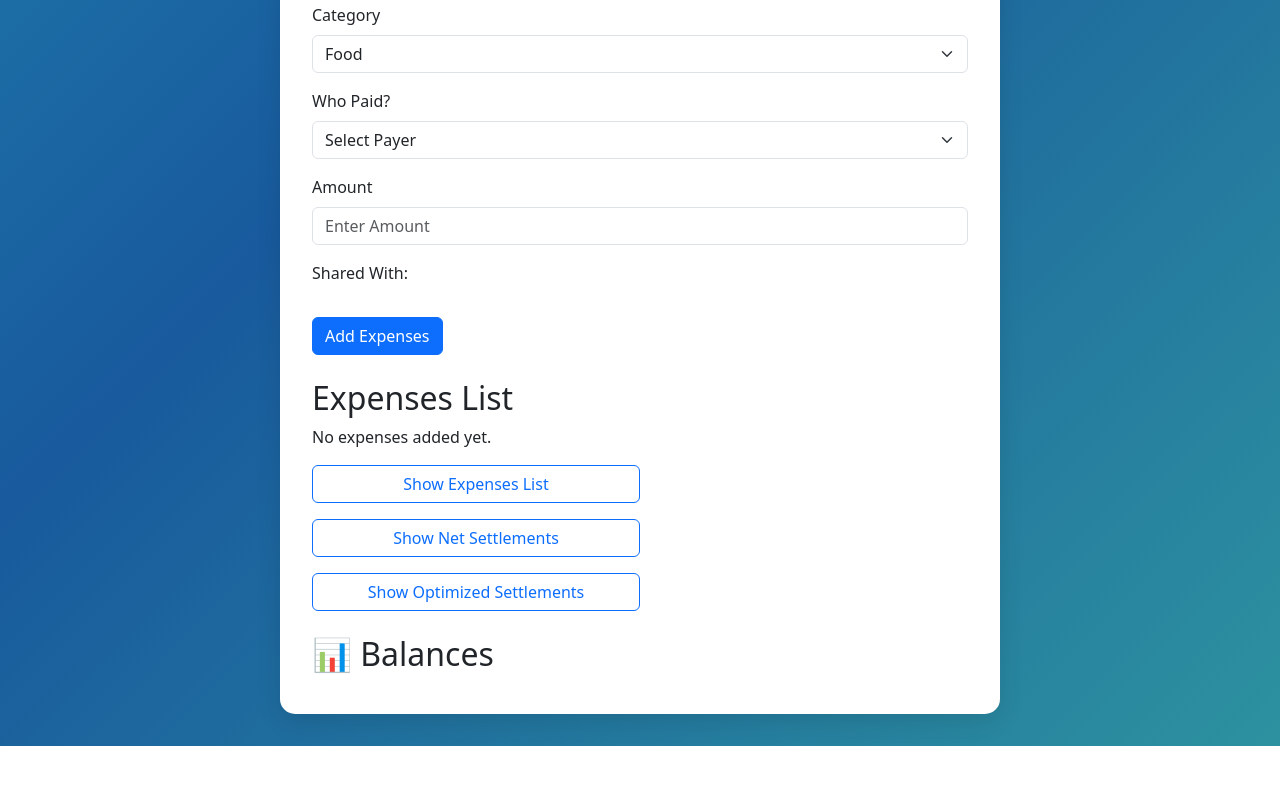
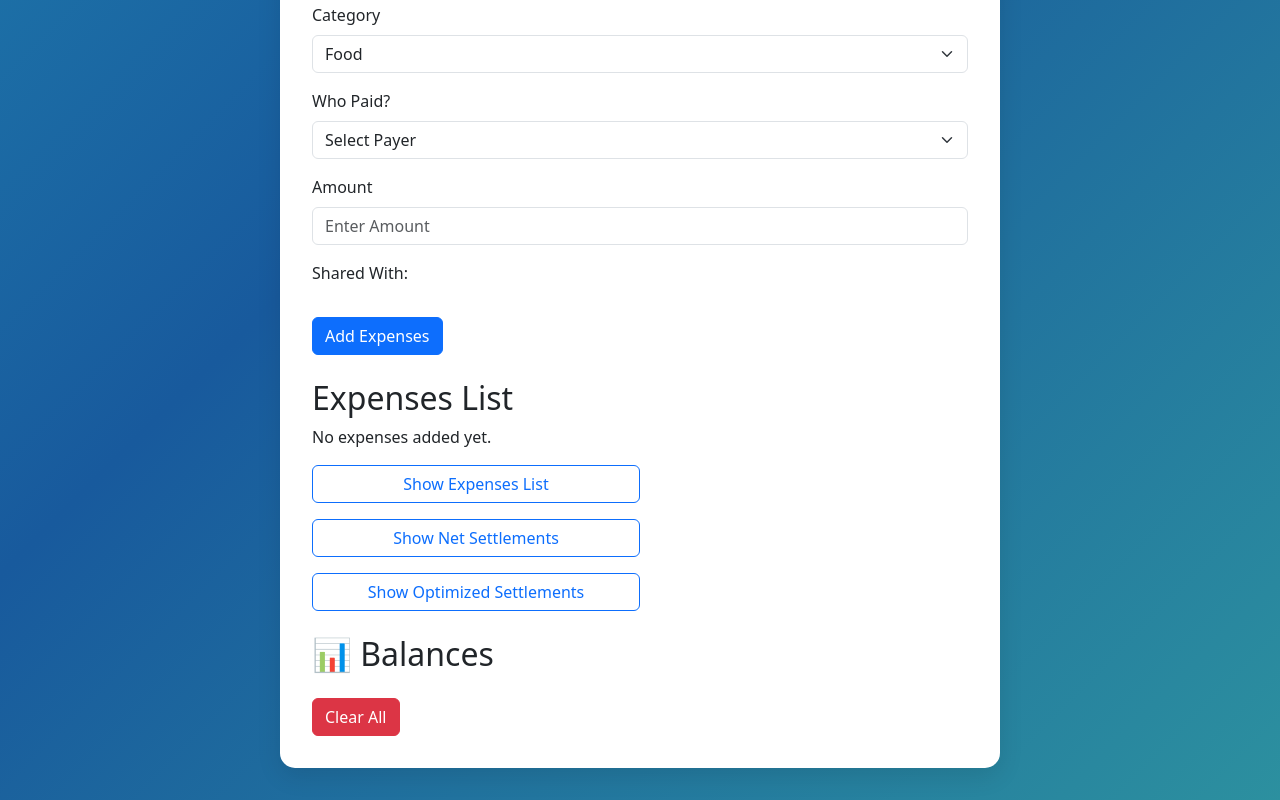
Before and after one commit to KishnaGPT/trip-expense_app, a React (Create React App) app: page / in a window 1280 px wide. Shown: the part 352-1152 px from the top of the page. Before the commit the page ends 1098 px from the top, so only its background shows below. Built offline with nearby package versions, Linux system fonts and the light colour scheme.

Commit message:
Update App.js

```diff
--- a/src/App.js
+++ b/src/App.js
@@ -5,17 +5,33 @@ import { BalanceList } from './BalanceList';
 import { OptimizedSettlements } from './OptimizedSettlements';
 import { ExpenseList } from './ExpenseList';
 import { NetSettlements } from './NetSettlements';
-import { useState } from 'react';
+import { useState, useEffect } from 'react';
 import 'bootstrap/dist/css/bootstrap.min.css';
 import './App.css'
 
 export function App(){
 
-  const [people, setPeople] = useState([]);
-  const [expenses, setExpenses] = useState([]);
+  const [people, setPeople] = useState(()=>{
+    const savedPeople = localStorage.getItem('people');
+  return savedPeople ? JSON.parse(savedPeople) : [];
+  });
+
+  const [expenses, setExpenses] = useState(()=>{
+    const savedExpenses = localStorage.getItem('expenses');
+  return savedExpenses ? JSON.parse(savedExpenses) : [];
+  });
+
   const [showNetSettle, setNetSettle] = useState(false);
   const [showOptimized, setOptimized] = useState(false);
   const [showExpList, setExpList] = useState(false);
+
+  useEffect(() => {
+  localStorage.setItem('people', JSON.stringify(people));
+}, [people]);
+
+useEffect(() => {
+  localStorage.setItem('expenses', JSON.stringify(expenses));
+}, [expenses]);
 
   return<>
 
@@ -26,7 +42,6 @@ export function App(){
         <PersonForm people={people} setPeople={setPeople}/>
 
         <ExpenseForm people={people} expenses={expenses} setExpenses={setExpenses}/>
-
 
         <div className='my-3 d-flex flex-column w-50 gap-3'>
           <button
@@ -76,6 +91,13 @@ export function App(){
         )}
 
         <BalanceList people={people} expenses={expenses}/>
+
+        <button className='btn btn-danger mt-3' onClick={() => {
+          localStorage.clear();
+          setPeople([]);
+          setExpenses([]);
+        }}>Clear All</button>
+
       </div>
   </div>
   </>
```
